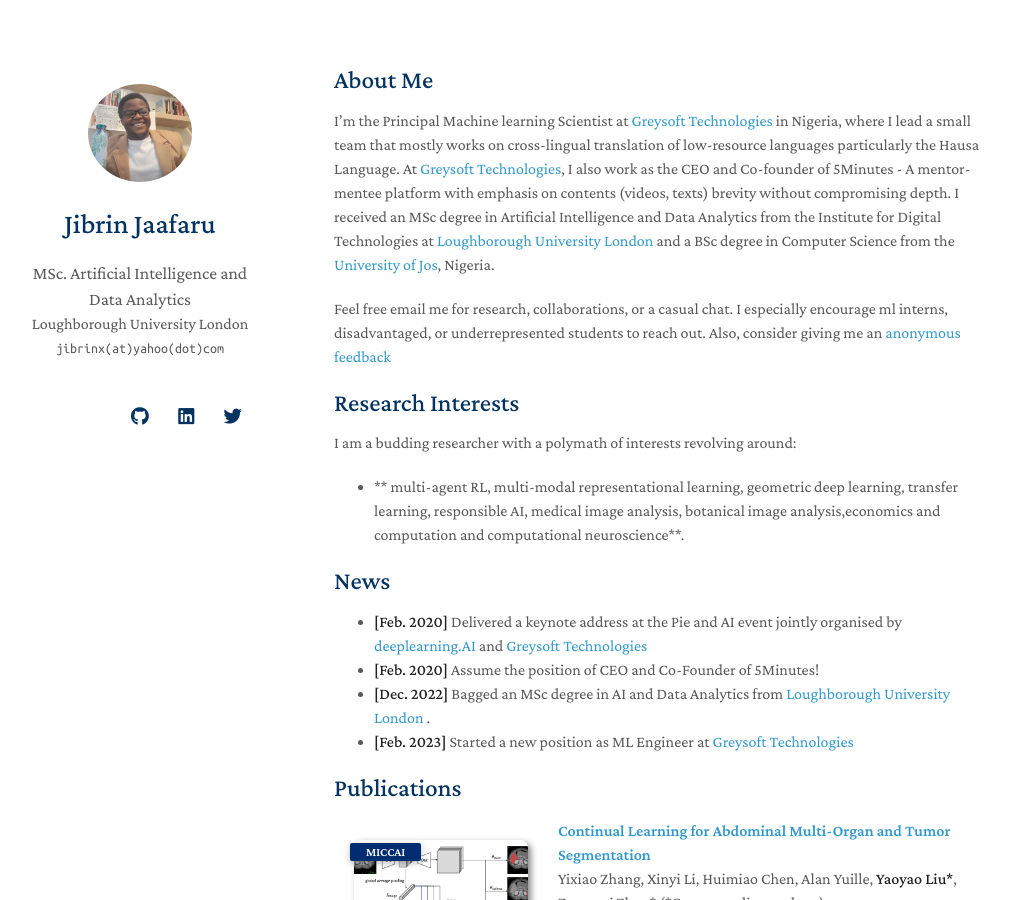
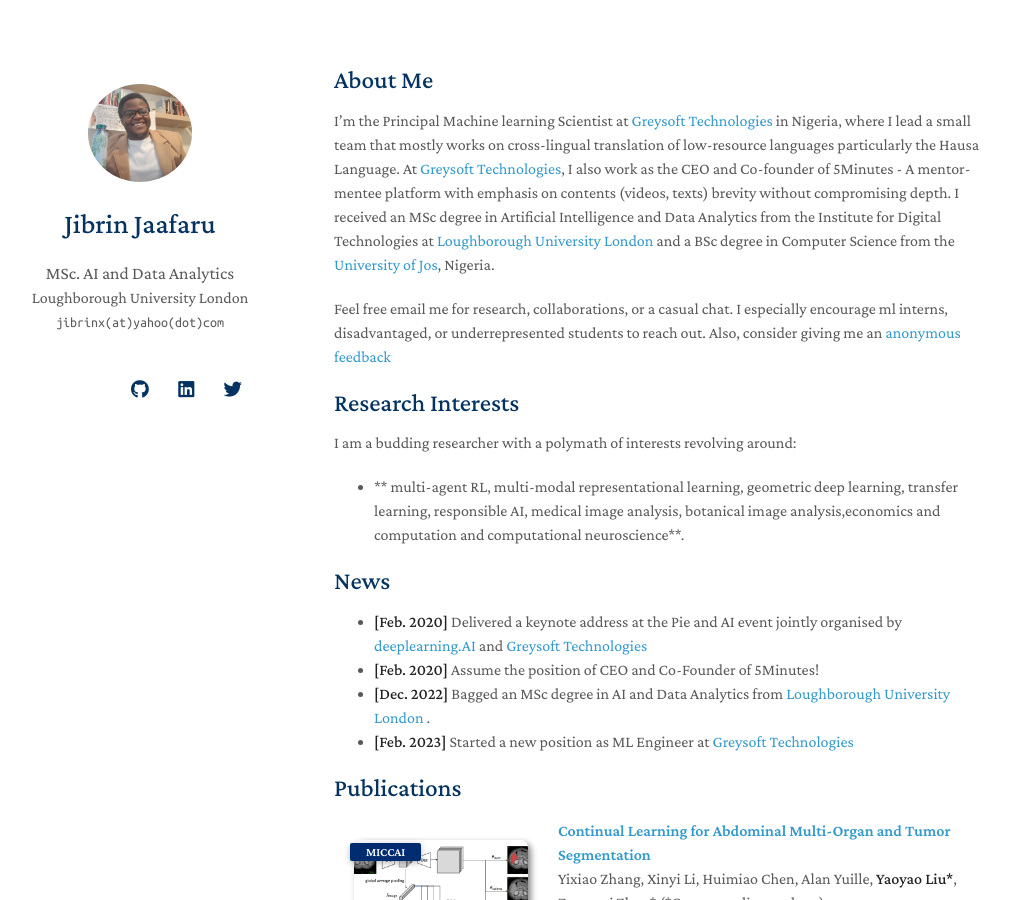
Before and after one commit to jibrinx/jibrinx.github.io, a Jekyll site: the page built from index.md, in a window 1280 px wide and 900 px high. Shown: the whole window, without its empty margins (136-1145 px from the left). Built offline with Jekyll 4.4.1, drawn with Linux system fonts in a browser that asks for light colours; nearby versions of some CDN libraries; a style sheet for code colours, icons or effects is not loaded; our own code applies the rules of GitHub Pages for plain Markdown files.

Commit message:
Update _config.yml

```diff
--- a/_config.yml
+++ b/_config.yml
@@ -1,6 +1,6 @@
 # Basic Information
 title: Jibrin Jaafaru
-position: MSc. Artificial Intelligence and Data Analytics
+position: MSc. AI and Data Analytics
 affiliation: Loughborough University London
 email: jibrinx(at)yahoo(dot)com
 
```
